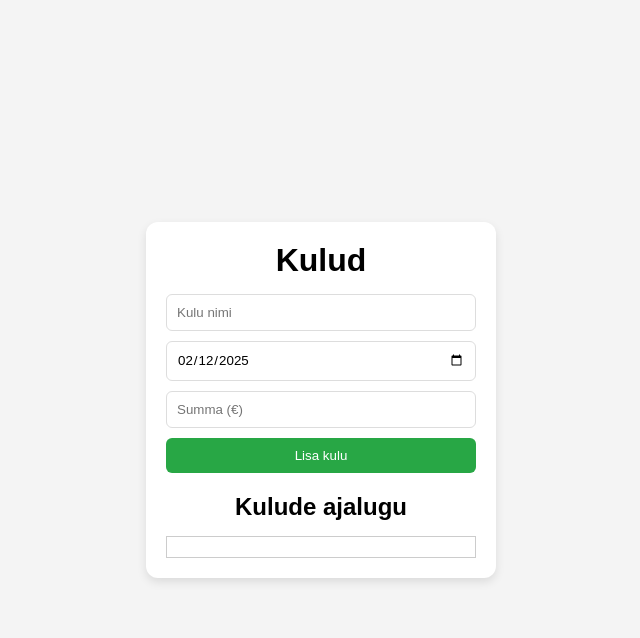
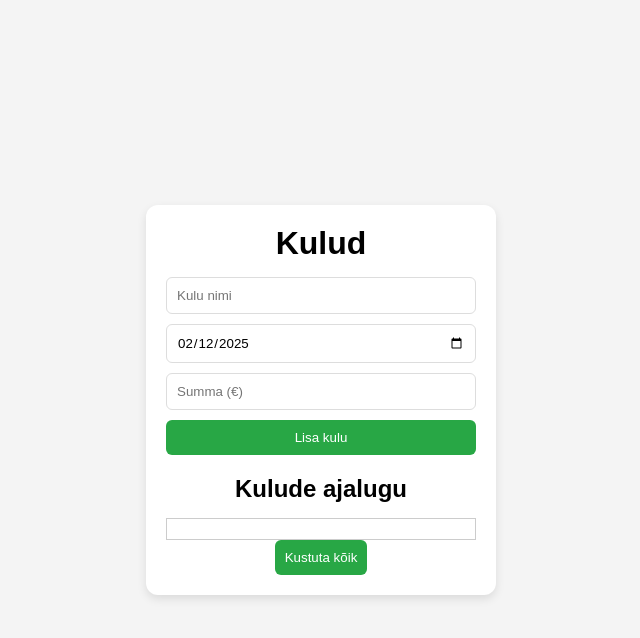
Before and after one commit to TheBighi/kulud-website, a Flask app: page / in a window 1280 px wide. Shown: the top 638 px of the page, without its empty margins (319-959 px from the left). Run offline with Flask 3, Linux system fonts and the light colour scheme; data that the repository does not hold is empty; some libraries are stand-ins or nearby versions.

Commit message:
added delete all button

```diff
--- a/templates/index.html
+++ b/templates/index.html
@@ -18,6 +18,7 @@
         </form>
         <h2>Kulude ajalugu</h2>
         <ul id="expense-list"></ul>
+        <button id="delete-all-btn" class="delete-all-btn">Kustuta kõik</button>
     </div>
 
     <script src="{{ url_for('static', filename='script.js') }}"></script>
```
